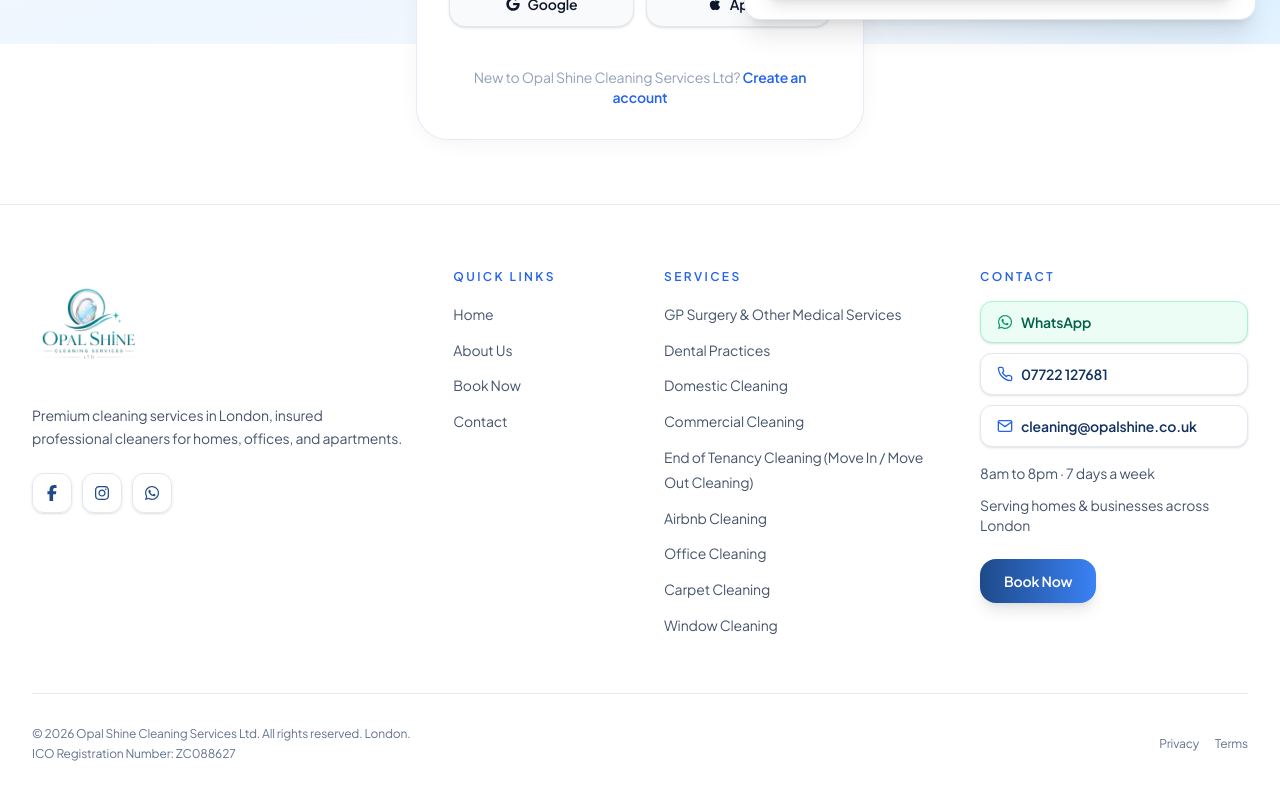
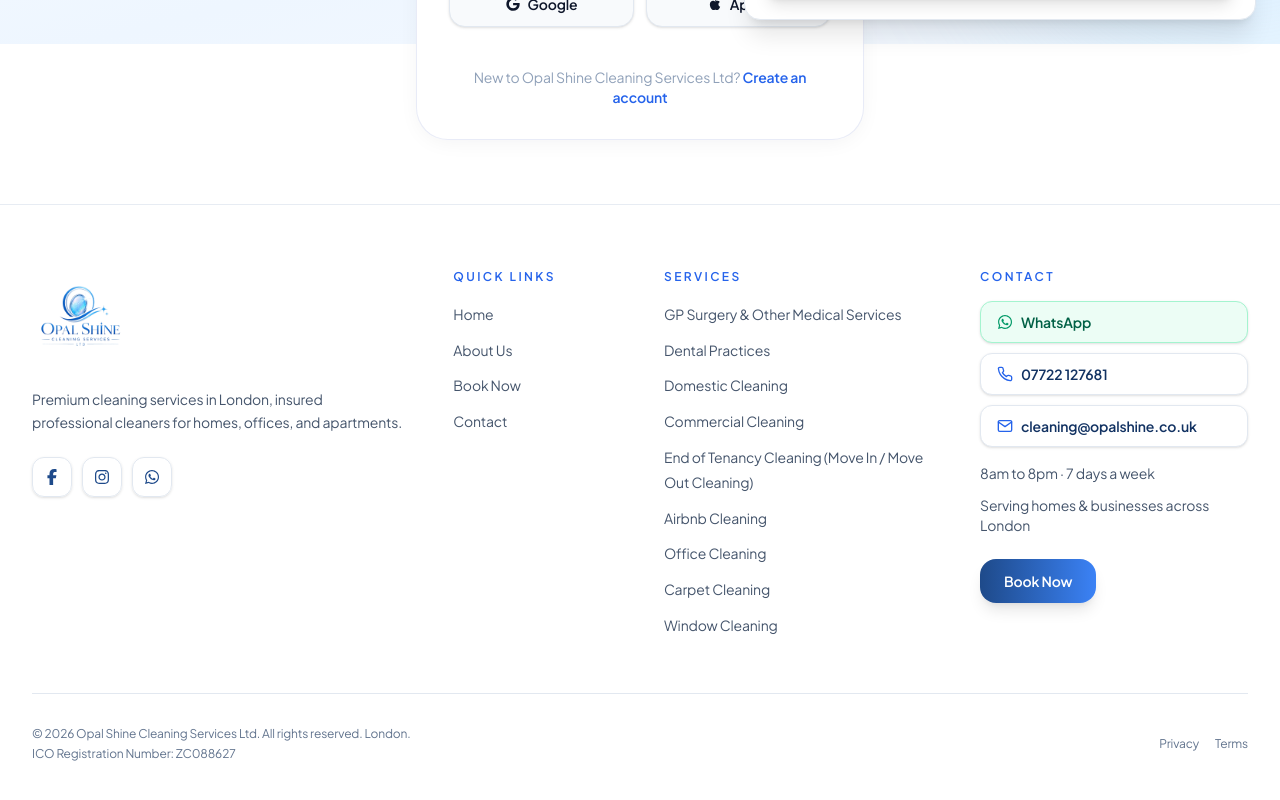
Before and after one commit to asim007464/shinespan, a Next.js app: page /login in a window 1280 px wide. Shown: the part 756-1556 px from the top of the page. Built offline with nearby package versions, Linux system fonts and the light colour scheme.

Commit message:
Use Opal Shine logo in navbar, footer, and browser tab.
Switch the main logo to the updated brand image, align footer logo sizing with the navbar, and add favicon metadata for the browser tab.

```diff
--- a/src/app/layout.tsx
+++ b/src/app/layout.tsx
@@ -45,7 +45,12 @@
   },
   robots: { index: true, follow: true },
   icons: {
-    icon: [{ url: IMAGES.logo, type: "image/png" }],
+    icon: [
+      { url: IMAGES.logo, type: "image/png" },
+      { url: IMAGES.logo, sizes: "32x32", type: "image/png" },
+      { url: IMAGES.logo, sizes: "192x192", type: "image/png" },
+    ],
+    shortcut: IMAGES.logo,
     apple: IMAGES.logo,
   },
 };
--- a/src/components/layout/Footer.tsx
+++ b/src/components/layout/Footer.tsx
@@ -33,9 +33,9 @@
               <Image
                 src={IMAGES.logo}
                 alt={`${COMPANY.shortName}, cleaning services London`}
-                width={400}
-                height={123}
-                className="h-24 w-auto sm:h-28"
+                width={360}
+                height={110}
+                className="h-20 w-auto sm:h-24"
               />
             </Link>
             <p className="mt-4 max-w-sm text-sm leading-relaxed text-slate-600">
--- a/src/utils/constants.ts
+++ b/src/utils/constants.ts
@@ -53,7 +53,7 @@
 
 /** Curated Unsplash images, cleaning / interiors */
 export const IMAGES = {
-  logo: "/unnamed-removebg-preview.png",
+  logo: "/044136e1-d1df-4180-a74b-71ad19838484.png",
   hero: "https://images.unsplash.com/photo-1618221195710-dd6b41faaea6?auto=format&fit=crop&w=2400&q=85",
   heroBackground: "/04530c7a-df8c-4c31-85ae-3f96a006c696.png",
   heroSecondary:
```
Also changed, not shown: public/044136e1-d1df-4180-a74b-71ad19838484.png.
